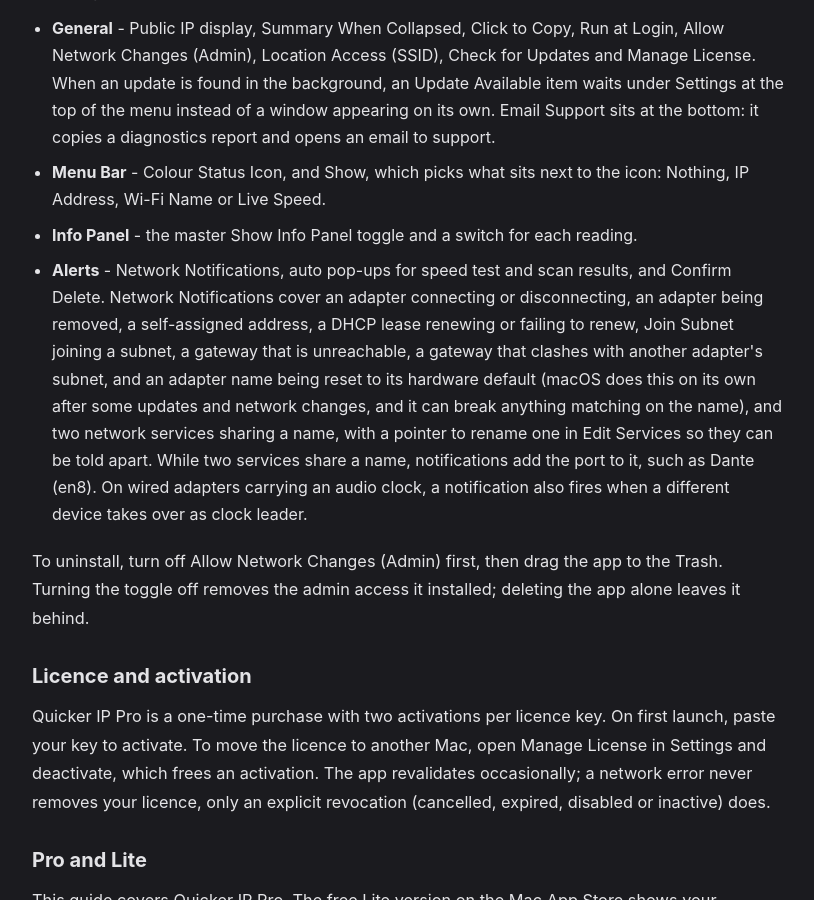
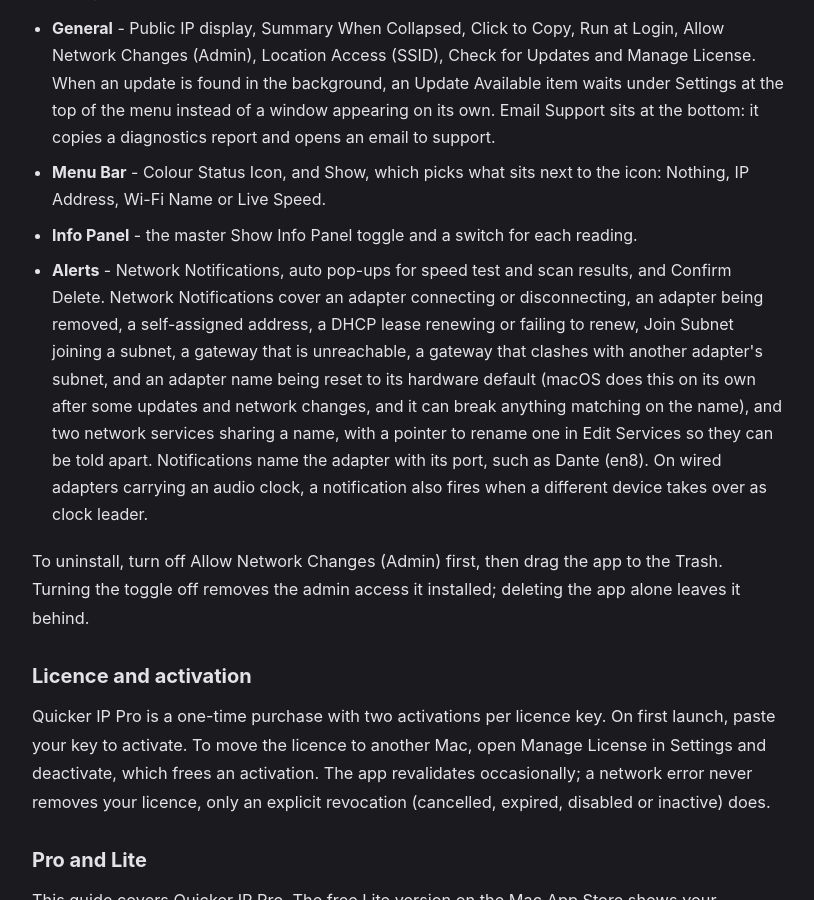
Before and after one commit to BSKapps/bskapps.github.io, a Jekyll site: the page articles/quicker-ip-guide/index.html, which Jekyll copies as it is, in a window 1280 px wide and 900 px high, scrolled down 8142 px. Shown: the whole window, without its empty margins (232-1046 px from the left). Built offline with Jekyll 4.4.1, drawn with Linux system fonts in a browser that asks for light colours.

Commit message:
Quicker IP guide: notifications always name the adapter with its port

```diff
--- a/articles/quicker-ip-guide/index.html
+++ b/articles/quicker-ip-guide/index.html
@@ -144,7 +144,7 @@
                 <li><strong>General</strong> - Public IP display, Summary When Collapsed, Click to Copy, Run at Login, Allow Network Changes (Admin), Location Access (SSID), Check for Updates and Manage License. When an update is found in the background, an Update Available item waits under Settings at the top of the menu instead of a window appearing on its own. Email Support sits at the bottom: it copies a diagnostics report and opens an email to support.</li>
                 <li><strong>Menu Bar</strong> - Colour Status Icon, and Show, which picks what sits next to the icon: Nothing, IP Address, Wi-Fi Name or Live Speed.</li>
                 <li><strong>Info Panel</strong> - the master Show Info Panel toggle and a switch for each reading.</li>
-                <li><strong>Alerts</strong> - Network Notifications, auto pop-ups for speed test and scan results, and Confirm Delete. Network Notifications cover an adapter connecting or disconnecting, an adapter being removed, a self-assigned address, a DHCP lease renewing or failing to renew, Join Subnet joining a subnet, a gateway that is unreachable, a gateway that clashes with another adapter's subnet, and an adapter name being reset to its hardware default (macOS does this on its own after some updates and network changes, and it can break anything matching on the name), and two network services sharing a name, with a pointer to rename one in Edit Services so they can be told apart. While two services share a name, notifications add the port to it, such as Dante (en8). On wired adapters carrying an audio clock, a notification also fires when a different device takes over as clock leader.</li>
+                <li><strong>Alerts</strong> - Network Notifications, auto pop-ups for speed test and scan results, and Confirm Delete. Network Notifications cover an adapter connecting or disconnecting, an adapter being removed, a self-assigned address, a DHCP lease renewing or failing to renew, Join Subnet joining a subnet, a gateway that is unreachable, a gateway that clashes with another adapter's subnet, and an adapter name being reset to its hardware default (macOS does this on its own after some updates and network changes, and it can break anything matching on the name), and two network services sharing a name, with a pointer to rename one in Edit Services so they can be told apart. Notifications name the adapter with its port, such as Dante (en8). On wired adapters carrying an audio clock, a notification also fires when a different device takes over as clock leader.</li>
             </ul>
             <p>To uninstall, turn off Allow Network Changes (Admin) first, then drag the app to the Trash. Turning the toggle off removes the admin access it installed; deleting the app alone leaves it behind.</p>
 
```
